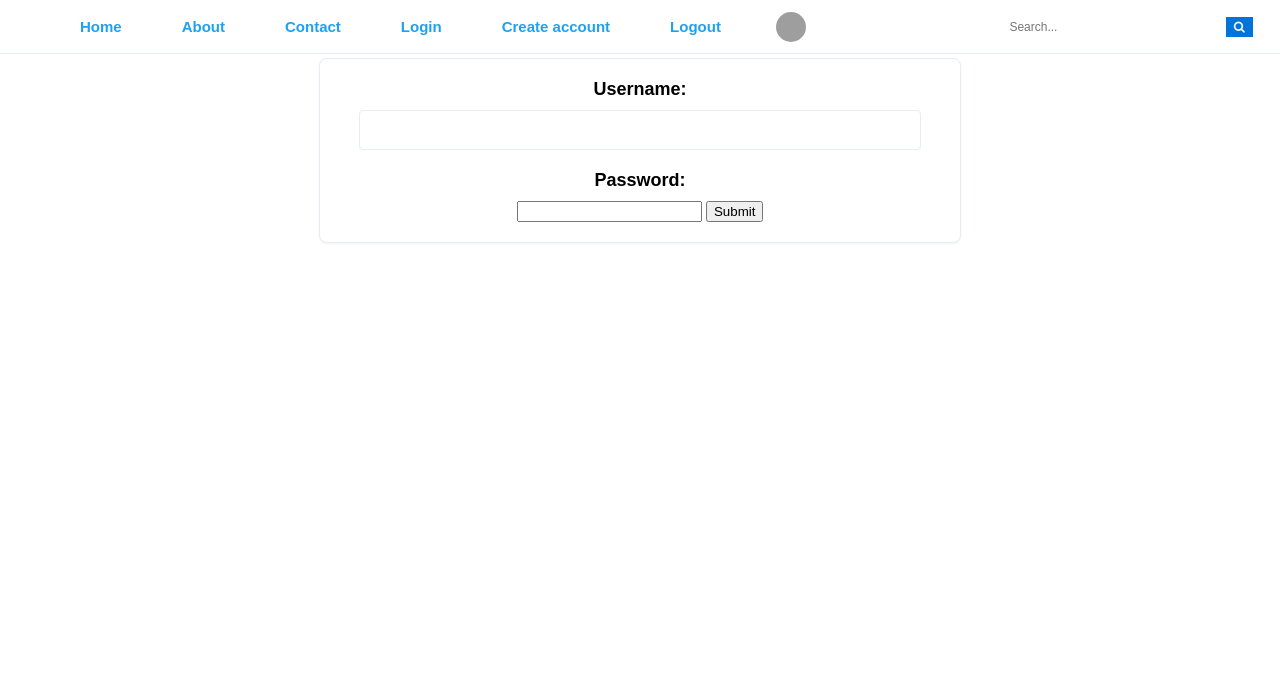
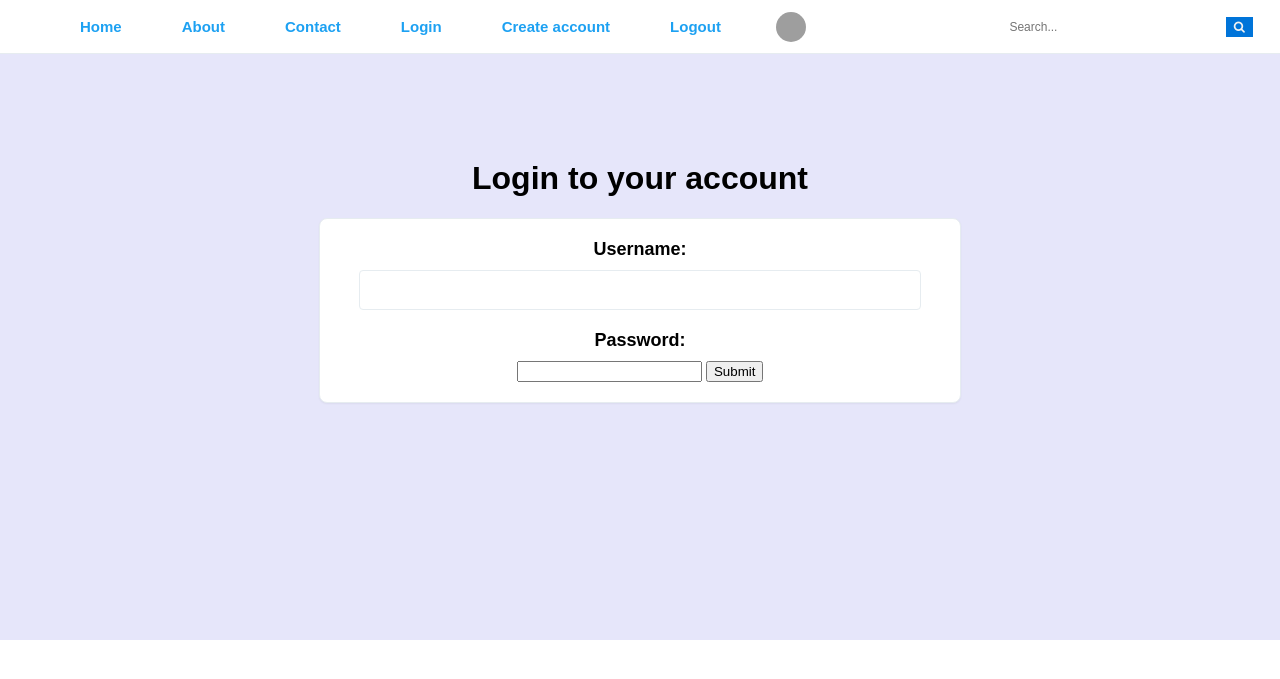
Before and after one commit to zaklinaradivojevic/Personal_Blog, a Flask app: page /login in a window 1280 px wide. Shown: the top 679 px of the page. Run offline with Flask 3, Linux system fonts and the light colour scheme; grey boxes are pictures that could not be loaded.

Commit message:
osamnaesti commit

```diff
--- a/static/main.css
+++ b/static/main.css
@@ -186,6 +186,7 @@
   font-size: 12px;
   border: none;
   cursor: pointer;
+
 }
 
 .search button:hover{
@@ -210,22 +211,35 @@
  align-items: center;
 
  }
-
+ .login{
+  width:100%;
+  height:600px;
+  top:50px;
+  padding: 10px 0 30px 0;
+  background-color: #E6E6FA;
+ }
+.login-title{
+  margin-top:150px;
+  text-align: center;
+}
 .about-image {
   display: block;
   margin: 0 auto;
-  width: 30%;
+  width: 40%;
   margin-top:70px;
   text-align: center;
+
 }
 
 .about-title {
   position: absolute;
   margin:0 auto;
-  font-size: 10rem;
+  font-size: 15rem;
   color: white;
   z-index: 1;
   text-align: center;
+  text-shadow: 1px 1px 1px #000,
+               3px 3px 5px blue;
 
 }
 .about_content {
@@ -359,18 +373,20 @@
 
        .about-image {
          display: block;
-
+         margin-top:250px;
          width: 60%;
          height: 60%;
        }
 
        .about-title {
+         top:300px;
          position: absolute;
          margin: 0 auto;
          font-size: 10rem;
          color: white;
          z-index: 1;
          text-align: center;
-
+         text-shadow: 1px 1px 1px #000,
+               3px 3px 5px blue;
        }
   }
--- a/templates/about.html
+++ b/templates/about.html
@@ -1,7 +1,7 @@
 {% extends "base.html" %}
 {% block content %}
    <div class="about">
-     <img class="about-image" src="https://images.unsplash.com/photo-1538439907460-1596cafd4eff?ixlib=rb-4.0.3&ixid=MnwxMjA3fDB8MHxzZWFyY2h8MTd8fGdyZWVuJTIwc25ha2UlMjBweXRob258ZW58MHx8MHx8&auto=format&fit=crop&w=400&q=60"/>
+     <img class="about-image" src="https://media.istockphoto.com/id/1432637898/photo/button-with-the-python-on-the-yellow-keyboard-of-modern-laptop.jpg?b=1&s=170667a&w=0&k=20&c=loymOqOdDX6uHWzUDyKdupCOV9XZaj5RyuKyMd_AOks="/>
      <h1 class="about-title">About </h1>
      </div>
      <div class="about_content">
--- a/templates/login.html
+++ b/templates/login.html
@@ -1,6 +1,7 @@
 {% extends "base.html" %}
 {% block content %}
-<h1>Login to your account</h1>
+ <div class="login">
+<h1 class="login-title">Login to your account</h1>
 <form action="#" method="post">
   <label for="username">Username:</label>
   <input type="text" name="username" />
@@ -8,4 +9,5 @@
   <input type="password" name="password" />
   <button type="submit">Submit</button>
 </form>
+</div>
  {% endblock %}
```
